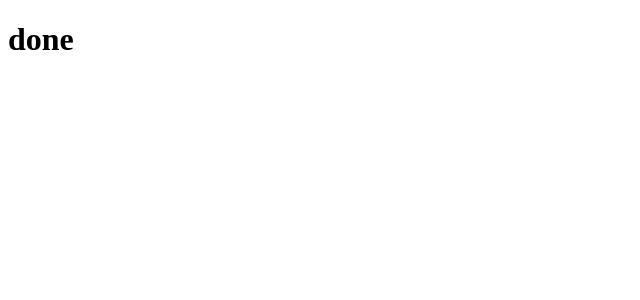
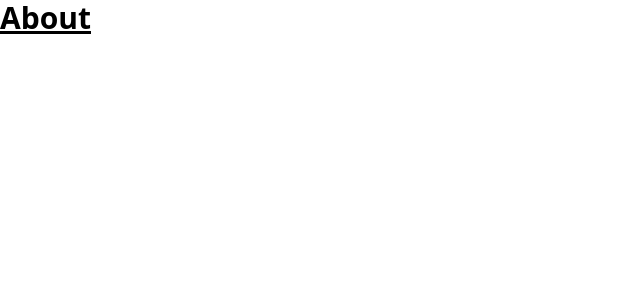
Before and after one commit to Mahdi-SWE/UMQ, a Nuxt app: page /about in a window 1280 px wide. Shown: the top 300 px of the page, without its empty margins (0-640 px from the left). Built offline with nearby package versions, Linux system fonts and the light colour scheme.

Commit message:
adding tailwind

```diff
--- a/nuxt.config.ts
+++ b/nuxt.config.ts
@@ -2,4 +2,7 @@
 export default defineNuxtConfig({
   compatibilityDate: '2024-04-03',
   devtools: { enabled: true },
+  modules: [
+    '@nuxtjs/tailwindcss'
+  ]
 })
--- a/package.json
+++ b/package.json
@@ -13,5 +13,8 @@
     "@supabase/supabase-js": "^2.44.4",
     "nuxt": "^3.12.4",
     "vue": "latest"
+  },
+  "devDependencies": {
+    "@nuxtjs/tailwindcss": "^6.12.1"
   }
 }
--- a/pages/about.vue
+++ b/pages/about.vue
@@ -1,7 +1,7 @@
 <template>
-  <div>
-    <h1>done</h1>
-  </div>
+  <h1 class="text-3xl font-bold underline">
+    About
+  </h1>
 </template>
 
 <script setup>
```
Also changed, not shown: 1 other file (tests, documents, lock files or other folders).
